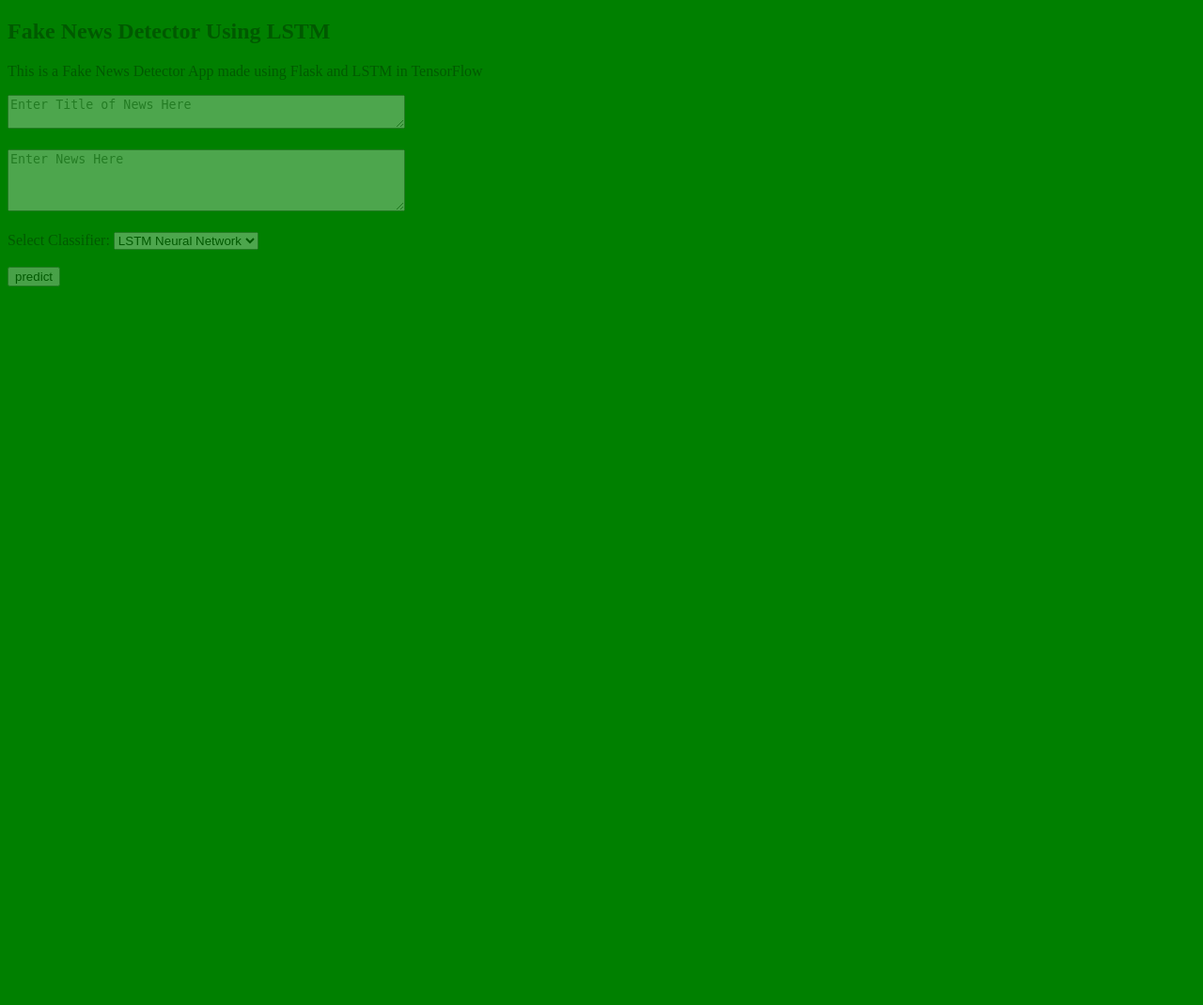
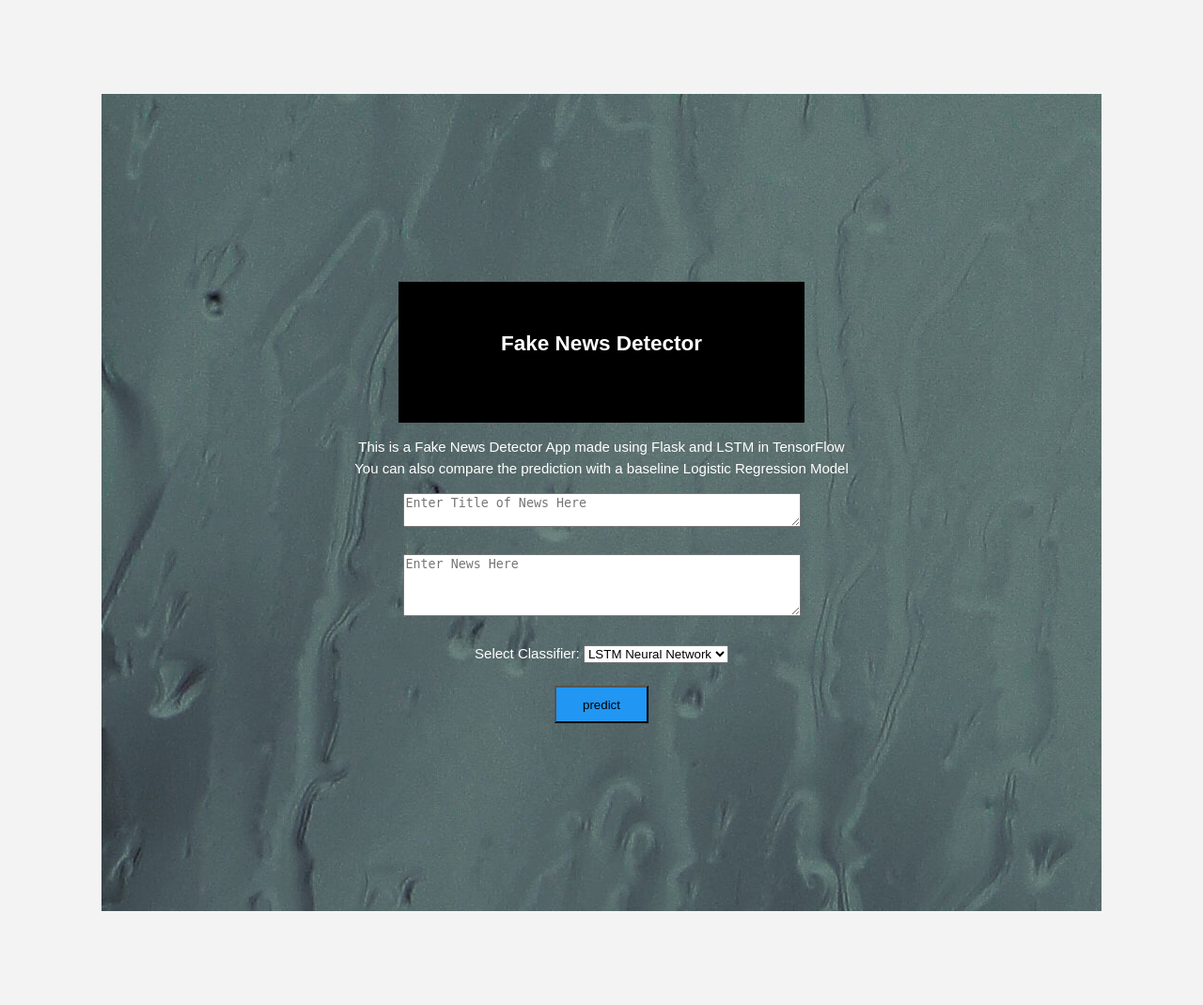
Before and after one commit to edricf/fakenews_detector, a Flask app: template templates/index.html in a window 1280 px wide. Shown: the whole page at 94% size. Before the commit the page ends 305 px from the top, so only its background shows below. Run offline with Flask 2, Linux system fonts and the light colour scheme; the template is opened without the code that fills it, so the values that code supplies are empty; parts of the project's set-up code (start-up, migrations or seed data) failed here and were passed over; some libraries are stand-ins or nearby versions.

Commit message:
make it better

```diff
--- /dev/null
+++ b/static/css/styles.css
@@ -0,0 +1,74 @@
+body{
+ 	background-color: #cccccc;
+	text-align:center;
+	font:15px/1.5 Arial, Helvetica, sans-serif;
+	padding: 0px;
+	background-color:#f4f3f3;
+	color: white;
+}
+
+#main {
+	background-image: url(pic.jpg);
+	padding: 200px 100px;
+	margin: 100px;
+}
+
+
+.center {
+  text-align: center;
+  border: 3px solid green;
+}
+
+.container{
+	width:100%;
+	margin: auto;
+	overflow: hidden;
+}
+
+header{
+    display: block;
+    margin-left: auto;
+    margin-right: auto;
+	text-align:center;
+	background: black;
+	height:120px;
+	width:50%;
+	padding-top:30px;
+
+}
+
+.main-header{
+			text-align:center;
+			background-color: blue;
+			height:100px;
+			width:100%;
+			margin:0px;
+		}
+#brandname{
+	float:left;
+	font-size:30px;
+	color: #fff;
+	margin: 10px;
+}
+
+header h2{
+	text-align:center;
+	color:#fff;
+
+}
+
+
+
+.btn-info {background-color: #2196F3;
+	height:40px;
+	width:100px;} /* Blue */
+.btn-info:hover {background: #0b7dda;}
+
+
+.resultss{
+	border-radius: 15px 50px;
+    background: #345fe4;
+    padding: 20px;
+    width: 200px;
+    height: 150px;
+}
--- a/static/main.css
+++ /dev/null
@@ -1,4 +0,0 @@
-body {
-  background-color: green;
-  opacity: 0.3;
-}
--- a/templates/index.html
+++ b/templates/index.html
@@ -1,15 +1,15 @@
 <!DOCTYPE html>
 <html>
 <head>
-	<title>Home</title>
-	<link rel="stylesheet" type="text/css" href="{{ url_for('static', filename='css/main.css') }}">
+	<title>Fake News Detector</title>
+	<link rel="stylesheet" href="{{ url_for('static', filename='css/styles.css') }}">
 </head>
 <body>
-
+<div id='main'>
 	<header>
 
 	<div class="container">
-		<h2>  Fake News Detector Using LSTM </h2>
+		<h2>  Fake News Detector </h2>
 
 	</div>
 
@@ -19,7 +19,8 @@
 
 	<form action="{{ url_for('predict')}}" method="POST">
 
-		<p id='comment'>This is a Fake News Detector App made using Flask and LSTM in TensorFlow </p>
+		<p id='comment'>This is a Fake News Detector App made using Flask and LSTM in TensorFlow <br>
+		You can also compare the prediction with a baseline Logistic Regression Model </p>
 		<!-- <input type="text" name="comment"/> -->
 		<textarea name="title" rows="2" cols="50", placeholder='Enter Title of News Here', type='text'></textarea> <br> <br>
 		<textarea name="News" rows="4" cols="50", placeholder='Enter News Here', type='text'></textarea> <br> <br>
@@ -47,6 +48,6 @@
 	{% endif %}
 	</div>
 
-
+</div>
 </body>
 </html>
```
Also changed, not shown: static/css/pic.jpg (added), templates/results.html (deleted).
